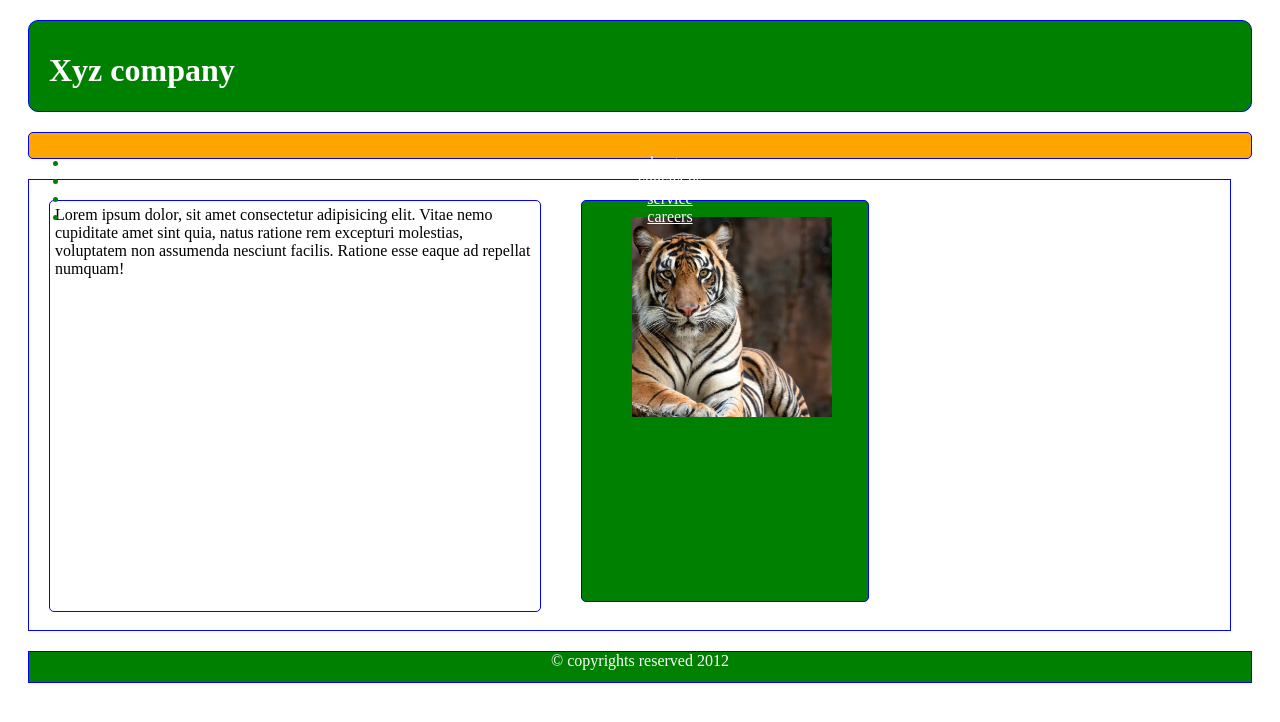
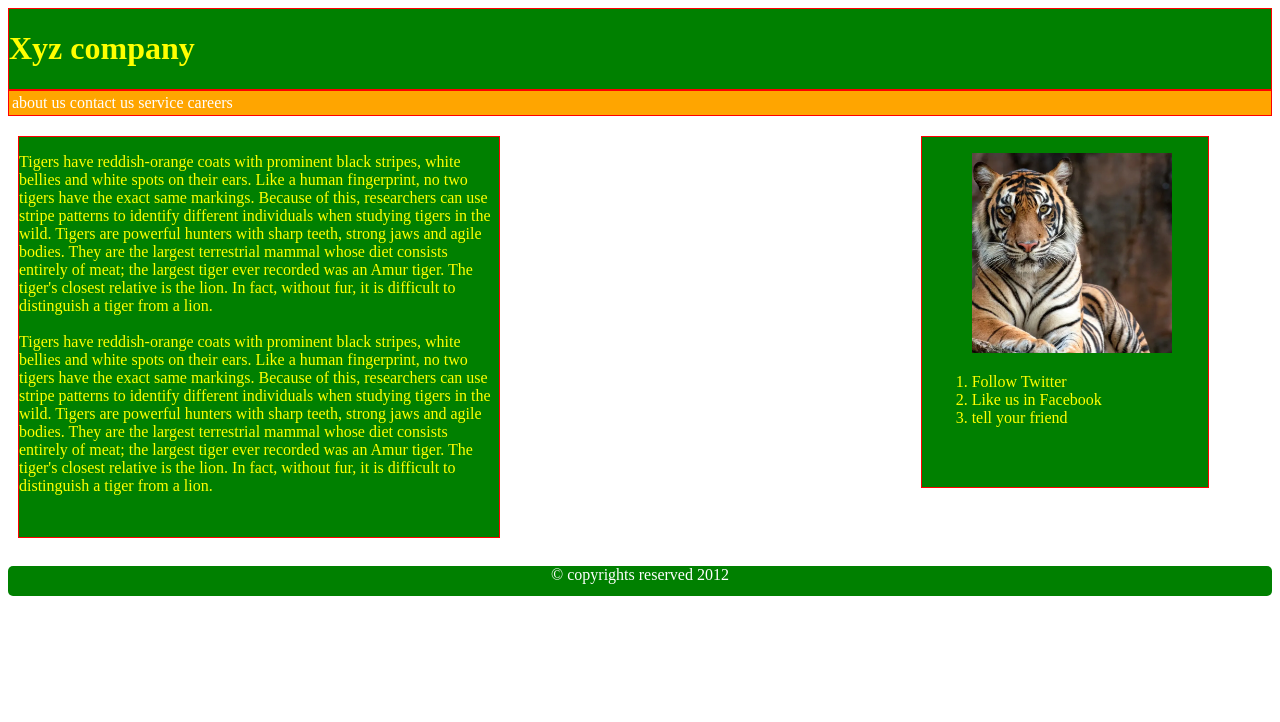
Before and after one commit to Mubeena-ms/PracticeRepository, a plain HTML site: page Assignment_HTML/Assignment_2.html in a window 1280 px wide. Drawn offline with Linux system fonts and the light colour scheme.

Commit message:
commit_112

```diff
--- a/Assignment_HTML/Assignment_2.html
+++ b/Assignment_HTML/Assignment_2.html
@@ -4,94 +4,52 @@
     <meta charset="UTF-8">
     <meta name="viewport" content="width=device-width, initial-scale=1.0">
     <title>Document</title>
-    <style type="text/css">
-		header,nav,main,aside,section,footer{
-			margin:20px;
-			border:1px solid blue;
-		}
-		header{
-			border-radius:10px;
-			width:auto;
-			background-color:green;
-		}
-		header h1{
-			color:white;
-			padding-left:20px;
-			padding-top:10px;
-		}
-		nav{
-			border-radius:5px;
-			width:auto;
-			height:20px;
-			background-color:orange;
-			text-align:center;
-			padding-top:5px;
-		}
-		a{
-			color:white;
-			/* text-decoration:none; */
-			padding-left:20px;
-		}
-		main{
-			width:95%;
-			height:450px;
-		}
-		aside{
-			border-radius:5px;
-			width:23%;
-			height:400px;
-			background-color:green;
-			float:left;
-			padding-left:10px;
-		}
-		section{
-			border-radius:5px;
-			width:40%;
-			height:400px;
-			background-color:white;
-			float:left;
-			padding:5px;
-		}
-		footer{
-			background-color:green;
-			text-align:center;
-			height:30px;
-			color:white;
-		}
-		p
-		{
-			color:blue;
-		}
-		li
-		{
-			color:green;
-		}
-	</style>
 </head>
 <body>
-    <header><h1>Xyz company</h1></header>
-    <nav>
-        <ul>
-            <li><a href="#">about us</a></li>
-            <li><a href="#">contact us</a></li>
-            <li><a href="#">service</a></li>
-            <li><a href="#">careers</a></li>
-        </ul>
+    <header style="background-color: green; border: 1px solid red;color:yellow;"><h1>Xyz company</h1></header>
+    <nav style="background-color: orange; border: 1px solid red;">
+		<table>
+			<tr style="color:white;">
+				<td>about us</td>
+				<td>contact us</td>
+				<td>service</td>
+				<td>careers</td>
+			</tr>
+		</table>
     </nav>
-    <main>
-        <section>
-            <article>Lorem ipsum dolor, sit amet consectetur adipisicing elit.
-                Vitae nemo cupiditate amet sint quia, natus ratione rem excepturi molestias,
-                voluptatem non assumenda nesciunt facilis.
-                Ratione esse eaque ad repellat numquam!</article>
-    </section>
-	<aside>
-		<figure>
-			<img src="image/img1.webp" width="200" height="200">
-		</figure>
-	</aside>
+    <main style="width:95%; height:450px;">
+        <aside style="border: 1px solid red; width:23%;height:350px;background-color:green;float:right;padding-left:10px;margin-top:20px;">
+            <figure>
+                <img src="Image/img1.webp" width="200" height="200" id="lo">
+
+            </figure>
+            <ol style="color: yellow;text-decoration: none;">
+                <li>Follow Twitter</a></li>
+                <li>Like us in Facebook</a></li>
+                <li>tell your friend</a></li>
+
+            </ol>
+        </aside>
+        <section style="border: 1px solid red; color: yellow; width:40%;height:400px;background-color:green;float:left; margin-top: 20px;margin-left: 10px;">
+            <P>Tigers have reddish-orange coats with prominent black stripes, white bellies and white spots on their ears.
+                Like a human fingerprint, no two tigers have the exact same markings.
+                Because of this, researchers can use stripe patterns to identify different individuals when studying
+                tigers in the wild. Tigers are powerful hunters with sharp teeth, strong jaws and agile bodies.
+                They are the largest terrestrial mammal whose diet consists entirely of meat; the largest
+                tiger ever recorded was an Amur tiger. The tiger's closest relative is the lion. In fact,
+                without fur, it is difficult to distinguish a tiger from a lion.
+                <br><br>
+                Tigers have reddish-orange coats with prominent black stripes, white bellies and white spots on their ears.
+                Like a human fingerprint, no two tigers have the exact same markings.
+                Because of this, researchers can use stripe patterns to identify different individuals when studying
+                tigers in the wild. Tigers are powerful hunters with sharp teeth, strong jaws and agile bodies.
+                They are the largest terrestrial mammal whose diet consists entirely of meat; the largest
+                tiger ever recorded was an Amur tiger. The tiger's closest relative is the lion. In fact,
+                without fur, it is difficult to distinguish a tiger from a lion.
+            </P>
+        </section>
     </main>
-    <footer>
+    <footer style="border-radius:5px;background-color:green; text-align:center;height:30px; color:white;">
         &copy; copyrights reserved 2012
     </footer>
 </body>
```
Also changed, not shown: Assignment_HTML/Assignment_3.html (deleted, +0 -15 lines), Assignment_HTML/Assignment_3_A.html (added, +46 -0 lines), Assignment_HTML/Assignment_3_B.html (added, +17 -0 lines), Assignment_HTML/Assignment_4.html (+130 -0 lines).
